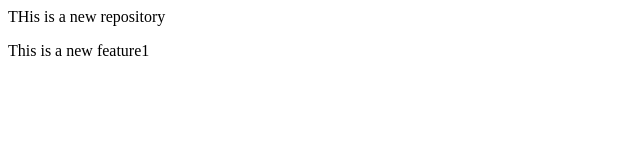
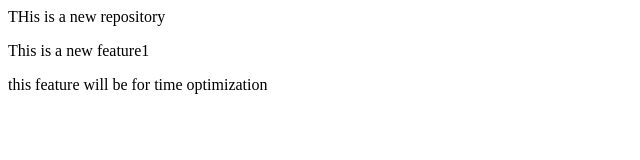
Before and after one commit to meenakshisssharma/LocalRepo, a plain HTML site: page index.html in a window 1280 px wide. Shown: the whole page, without its empty margins (0-640 px from the left). Drawn offline with Linux system fonts and the light colour scheme.

Commit message:
time opt

```diff
--- a/index.html
+++ b/index.html
@@ -1,2 +1,3 @@
 <p> THis is a new repository </p>
 <p>This is a new feature1 </p>
+<p>this feature will be for time optimization</p>
```
